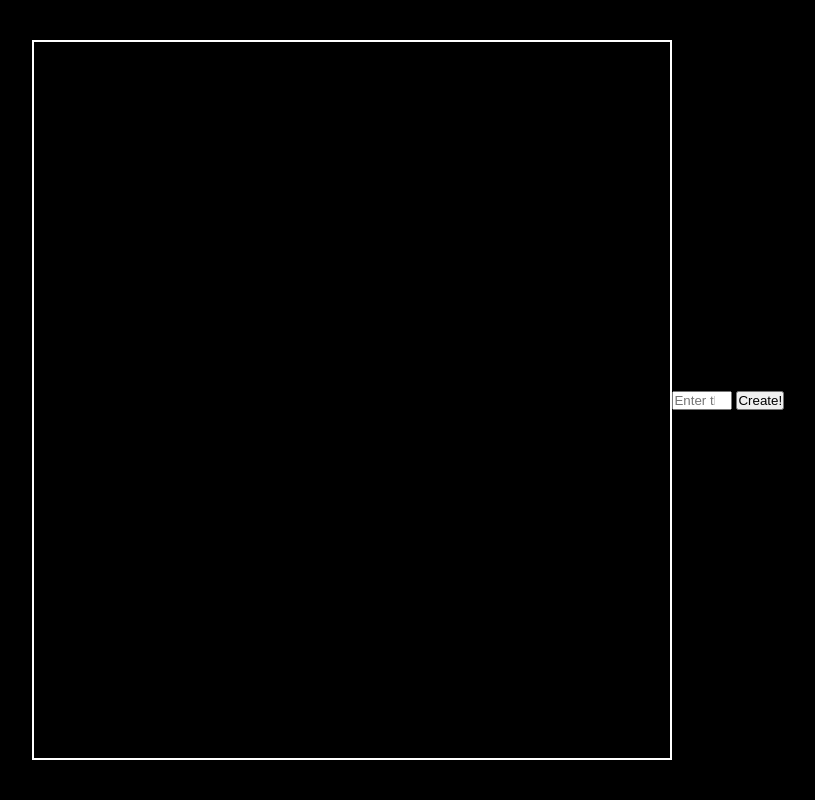
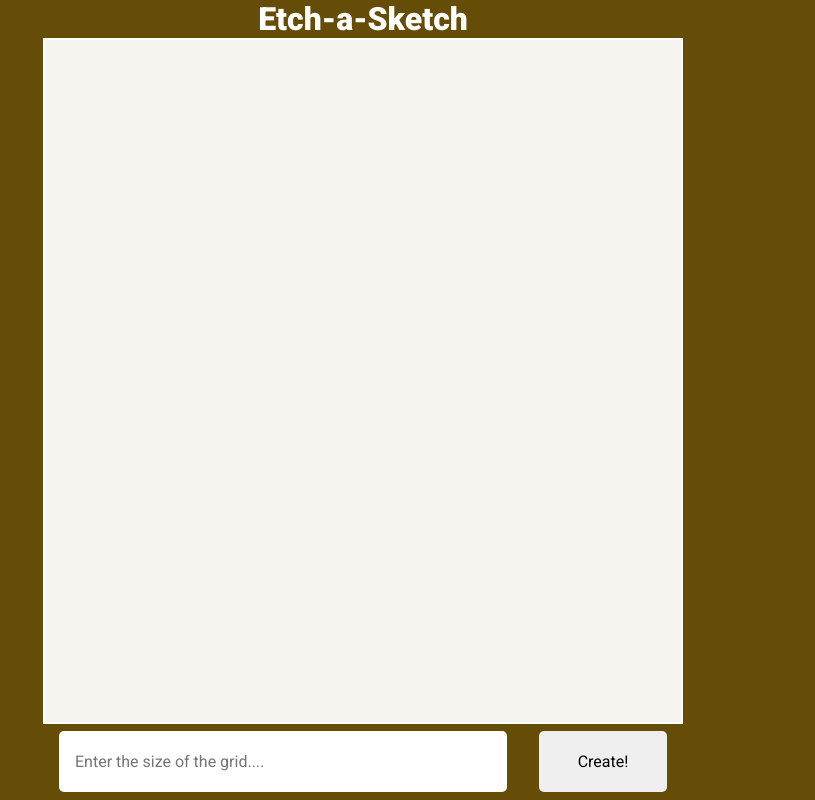
Before and after one commit to HemantDahiyaCodes/Etch-a-Sketch, a plain HTML site: page index.html in a window 1280 px wide. Shown: the whole page, without its empty margins (277-1092 px from the left). Drawn offline with Linux system fonts and the light colour scheme.

Commit message:
Added some neat and clean styling to the project

```diff
--- a/style.css
+++ b/style.css
@@ -8,9 +8,10 @@
     height: 100vh;
     width: 100%;
     display: flex;
-    justify-content: center;
+    justify-content: space-around;
     align-items: center;
-    background-color: black;
+    background-color: #664d07;
+    flex-direction: column;
 }
 
 .grid-container {
@@ -19,22 +20,73 @@
     border: 2px solid white;
     display: flex;
     flex-direction: column;
+    background-color: #f5f3ed;
 }
 
 .row {
     display: flex;
     width: 100%;
     height: 100%;
+    flex-wrap: wrap;
 }
 
 .column {
-    border: 1px solid white;
+    border: 1px solid black;
 }
 
+
+p{
+    font-size: 2rem;
+    font-family: roboto;
+    color: white;
+    font-weight: 900;
+}
+
+.grid-size {
+    height: 10%;
+    width: 50%;
+    display: flex;
+    justify-content: space-around;
+    align-items: center;
+}
+
+input {
+    width: 70%;
+    height: 80%;
+    padding-left: 1rem;
+    font-family: roboto;
+    font-size: 1rem;
+    outline: none;
+    border-radius: 5px;
+    border: none;
+}
+
+input:focus{
+    outline: 2px solid black;
+}
+
+#create-grid {
+    height: 80%;
+    width: 20%;
+    font-family: roboto;
+    font-size: 1rem;
+    border-radius: 5px;
+    border: none;
+}
+
+#create-grid:hover {
+    background-color: black;
+    color: white;
+    transition: 0.3s;
+}
 
 @media (max-width:780px) {
     .grid-container {
         width: 90%;
         height: 50%;
     }
+
+    .grid-size {
+        width: 90%;
+    }
 }
```
